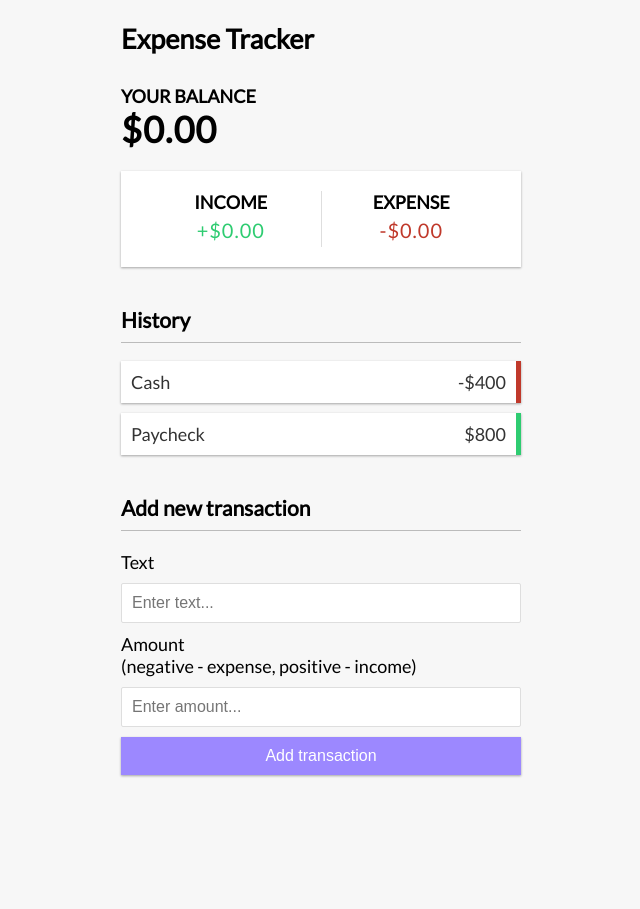
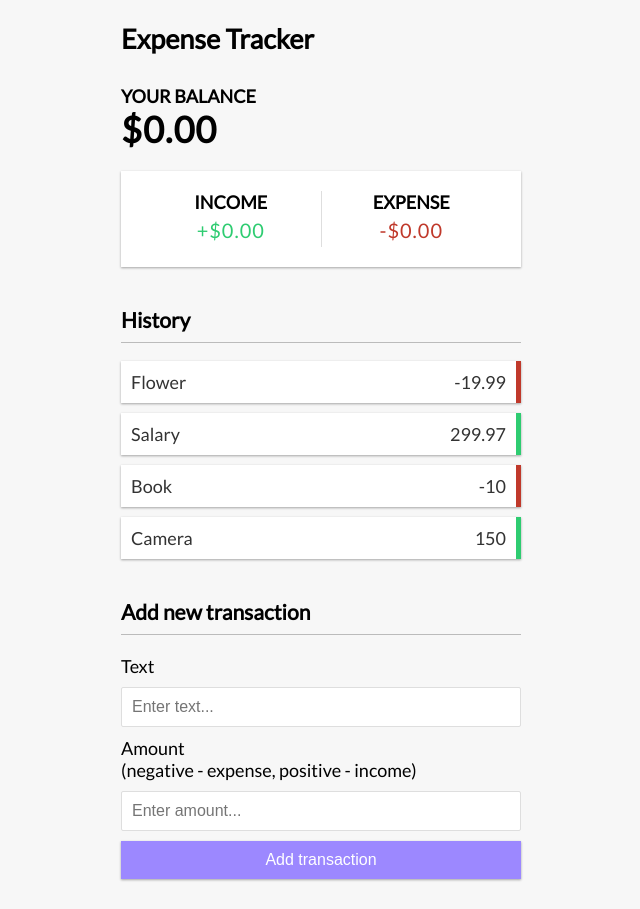
Before and after one commit to JalilAbdullayev/vue-expense-tracker, a Vue app: page / in a window 1280 px wide. Shown: the whole page, without its empty margins (319-959 px from the left). Before the commit the page ends 805 px from the top, so only its background shows below. Built offline with nearby package versions, Linux system fonts and the light colour scheme.

Commit message:
Transaction list

```diff
--- a/src/components/TransactionList.vue
+++ b/src/components/TransactionList.vue
@@ -1,21 +1,38 @@
 <template>
   <h3>History</h3>
   <ul id="list" class="list">
-    <li class="minus">
-      Cash <span>
-      -$400
-    </span>
-      <button class="delete-btn">
-        x
-      </button>
-    </li>
-    <li class="plus">
-      Paycheck <span>
-      $800
-    </span>
+    <li v-for="t in transactions" :key="t.id" :class="t.amount < 0 ? 'minus' : 'plus'">
+      {{ t.text }} <span>
+          {{ t.amount }}
+        </span>
       <button class="delete-btn">
         x
       </button>
     </li>
   </ul>
 </template>
+<script>
+export default {
+  /*Options:
+  data() {
+    return {
+      transactions: [
+        {id: 1, text: 'Flower', amount: -19.99},
+        {id: 2, text: 'Salary', amount: 299.97},
+        {id: 3, text: 'Book', amount: -10},
+        {id: 4, text: 'Camera', amount: 150}
+      ]
+    }
+  }*/
+  //Composition:
+  setup() {
+    const transactions = [
+      {id: 1, text: 'Flower', amount: -19.99},
+      {id: 2, text: 'Salary', amount: 299.97},
+      {id: 3, text: 'Book', amount: -10},
+      {id: 4, text: 'Camera', amount: 150}
+    ];
+    return {transactions};
+  }
+}
+</script>
```
